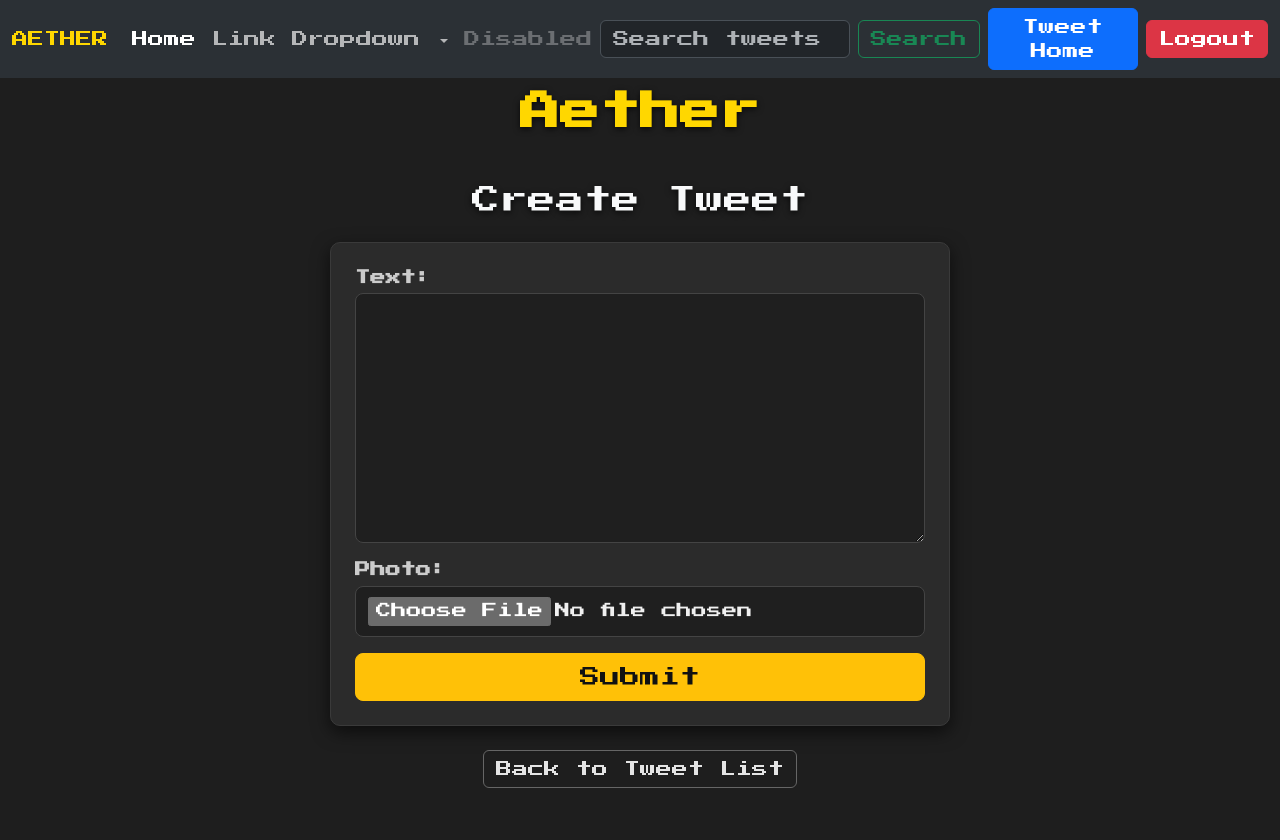
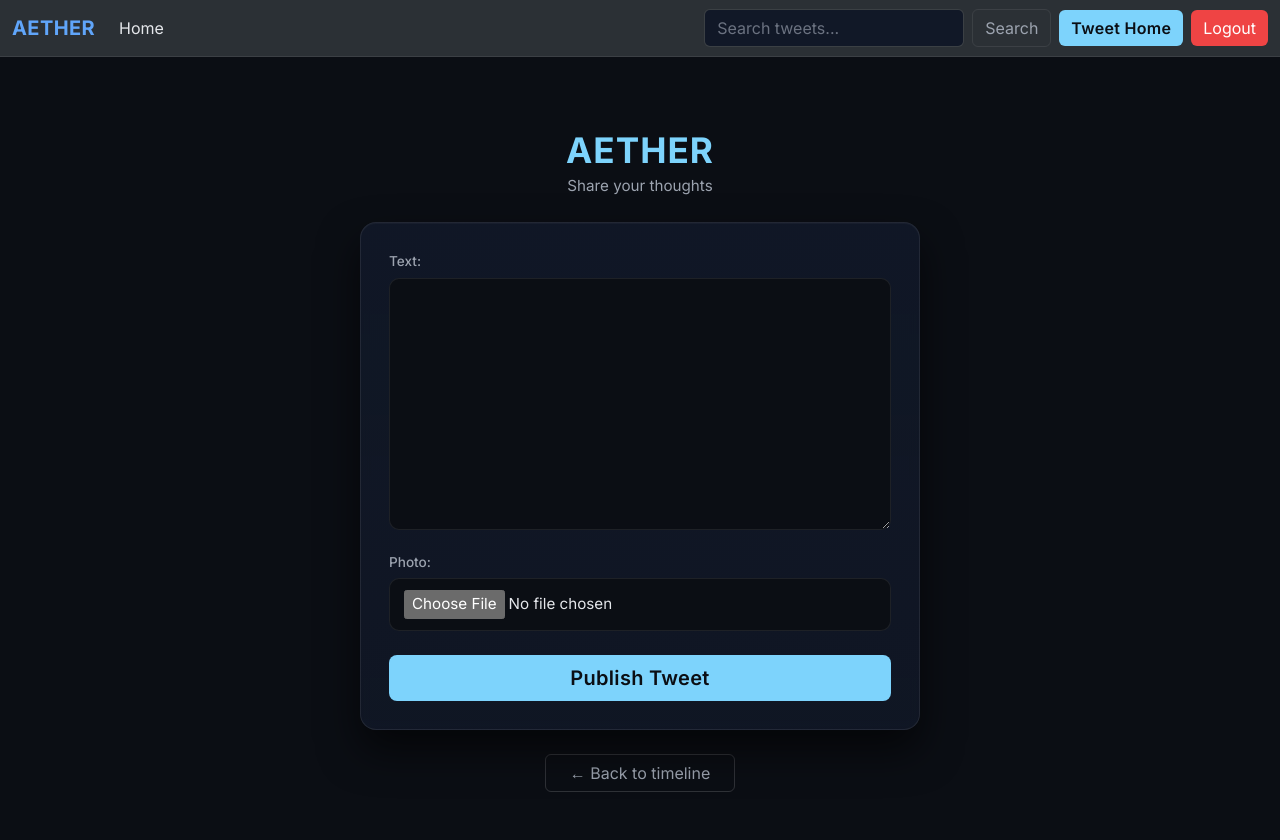
Before and after one commit to Sankalp55/AETHER, a Django app: page /tweet/create/ in a window 1280 px wide. Before the commit the page ends 788 px from the top, so only its background shows below. Run offline with Django 4.2, Linux system fonts and the light colour scheme; a user stored in the database is signed in.

Commit message:
blue theme

```diff
--- a/templates/layout.html
+++ b/templates/layout.html
@@ -7,85 +7,167 @@
     <meta name="viewport" content="width=device-width, initial-scale=1.0">
 
     <!-- Bootstrap -->
-    <link href="https://cdn.jsdelivr.net/npm/bootstrap@5.3.8/dist/css/bootstrap.min.css" rel="stylesheet" integrity="sha384-sRIl4kxILFvY47J16cr9ZwB07vP4J8+LH7qKQnuqkuIAvNWLzeN8tE5YBujZqJLB" crossorigin="anonymous">
+    <link href="https://cdn.jsdelivr.net/npm/bootstrap@5.3.8/dist/css/bootstrap.min.css" rel="stylesheet">
 
-    <!-- Google Font: Press Start 2P -->
-    <link href="https://fonts.googleapis.com/css2?family=Press+Start+2P&display=swap" rel="stylesheet">
+    <!-- Google Font: Inter -->
+    <link href="https://fonts.googleapis.com/css2?family=Inter:wght@400;500;600;700&display=swap" rel="stylesheet">
 
     <!-- Favicon -->
     <link rel="icon" type="image/png" href="{% static 'images/favicon.png' %}">
 
     <style>
+        :root {
+            --bg-main: #0B0E14;
+            --text-primary: #E5E7EB;
+            --text-secondary: #9CA3AF;
+            --text-muted: #6B7280;
+            --accent: #60A5FA; /* soft blue */
+            --border-subtle: rgba(255,255,255,0.08);
+        }
+
         body {
-            font-family: 'Press Start 2P', cursive !important;
+            font-family: 'Inter', sans-serif;
+            background-color: var(--bg-main);
+            color: var(--text-primary);
         }
+
+        /* Typography */
+        h1, h2, h3, h4, h5, h6 {
+            color: var(--text-primary);
+            font-weight: 600;
+        }
+
+        p {
+            color: var(--text-secondary);
+        }
+
+        small, .text-muted {
+            color: var(--text-muted) !important;
+        }
+
+        /* Navbar */
+        .navbar {
+            border-bottom: 1px solid var(--border-subtle);
+        }
+
         .navbar-brand {
-            font-size: 1rem;
+            color: var(--accent) !important;
+            font-weight: 700;
+            letter-spacing: 0.4px;
         }
-        .btn, .nav-link, .form-control, h1, h2, h3, h4, h5, h6 {
-            font-family: 'Press Start 2P', cursive !important;
+
+        .nav-link {
+            color: var(--text-secondary) !important;
+            transition: color 0.2s ease;
+        }
+
+        .nav-link:hover,
+        .nav-link.active {
+            color: var(--text-primary) !important;
+        }
+
+        /* Buttons */
+        .btn-primary {
+            background-color: var(--accent);
+            border: none;
+            color: #0B0E14;
+            font-weight: 600;
+        }
+
+        .btn-primary:hover {
+            background-color: #3B82F6;
+        }
+
+        .btn-outline-success {
+            border-color: var(--border-subtle);
+            color: var(--text-secondary);
+        }
+
+        .btn-outline-success:hover {
+            background-color: rgba(255,255,255,0.05);
+            color: var(--text-primary);
+        }
+
+        .btn-danger {
+            background-color: #EF4444;
+            border: none;
+        }
+
+        /* Inputs */
+        .form-control {
+            background-color: #111827;
+            border: 1px solid var(--border-subtle);
+            color: var(--text-primary);
+        }
+
+        .form-control::placeholder {
+            color: var(--text-muted);
+        }
+
+        .form-control:focus {
+            background-color: #111827;
+            border-color: var(--accent);
+            color: var(--text-primary);
+            box-shadow: none;
+        }
+
+        /* Layout */
+        .container {
+            max-width: 960px;
         }
     </style>
 
-    <title>
-        {% block title %}
-        AETHER
-        {% endblock %}
-    </title>
+    <title>{% block title %}AETHER{% endblock %}</title>
 </head>
+
 <body>
     <nav class="navbar navbar-expand-lg bg-body-tertiary">
         <div class="container-fluid">
-            <a class="navbar-brand" href="/tweet" style="color: #FFD700">AETHER</a>
-            <button class="navbar-toggler" type="button" data-bs-toggle="collapse" data-bs-target="#navbarSupportedContent" aria-controls="navbarSupportedContent" aria-expanded="false" aria-label="Toggle navigation">
+            <a class="navbar-brand" href="/tweet">AETHER</a>
+
+            <button class="navbar-toggler" type="button" data-bs-toggle="collapse"
+                data-bs-target="#navbarSupportedContent">
                 <span class="navbar-toggler-icon"></span>
             </button>
+
             <div class="collapse navbar-collapse" id="navbarSupportedContent">
                 <ul class="navbar-nav me-auto mb-2 mb-lg-0">
                     <li class="nav-item">
-                        <a class="nav-link active" aria-current="page" href="/tweet">Home</a>
-                    </li>
-                    <li class="nav-item">
-                        <a class="nav-link" href="#">Link</a>
-                    </li>
-                    <li class="nav-item dropdown">
-                        <a class="nav-link dropdown-toggle" href="#" role="button" data-bs-toggle="dropdown" aria-expanded="false">
-                            Dropdown
-                        </a>
-                        <ul class="dropdown-menu">
-                            <li><a class="dropdown-item" href="#">Action</a></li>
-                            <li><a class="dropdown-item" href="#">Another action</a></li>
-                            <li><hr class="dropdown-divider"></li>
-                            <li><a class="dropdown-item" href="#">Something else here</a></li>
-                        </ul>
-                    </li>
-                    <li class="nav-item">
-                        <a class="nav-link disabled" aria-disabled="true">Disabled</a>
+                        <a class="nav-link active" href="/tweet">Home</a>
                     </li>
                 </ul>
-                <form class="d-flex" role="search" method="get" action="{% url 'tweet_search' %}">
-                    <input class="form-control me-2" type="search" placeholder="Search tweets..."
-                    name="q" aria-label="Search" required>
-                    <button class="btn btn-outline-success" type="submit">Search</button>
+
+                <form class="d-flex" method="get" action="{% url 'tweet_search' %}">
+                    <input class="form-control me-2" type="search"
+                        placeholder="Search tweets..." name="q" required>
+                    <button class="btn btn-outline-success" type="submit">
+                        Search
+                    </button>
                 </form>
 
-                <a href="{% url 'tweet_list' %}" class="btn btn-primary mx-2">Tweet Home</a>
+                <a href="{% url 'tweet_list' %}" class="btn btn-primary mx-2">
+                    Tweet Home
+                </a>
+
                 {% if user.is_authenticated %}
                 <form method="post" action="{% url 'logout'%}">
                     {% csrf_token %}
                     <button class="btn btn-danger" type="submit">Logout</button>
                 </form>
                 {% else %}
-                <a href="{% url 'register' %}" class="btn btn-primary mx-2">Register</a>
-                <a href="{% url 'login' %}" class="btn btn-success mx-2">Login</a>
+                <a href="{% url 'register' %}" class="btn btn-primary mx-2">
+                    Register
+                </a>
+                <a href="{% url 'login' %}" class="btn btn-success mx-2">
+                    Login
+                </a>
                 {% endif %}
             </div>
         </div>
     </nav>
 
-    <div class="container">
+    <div class="container mt-4">
         {% block content %}
-
         {% endblock %}
     </div>
 </body>
--- a/tweet/templates/tweet_form.html
+++ b/tweet/templates/tweet_form.html
@@ -1,106 +1,161 @@
 {% extends "layout.html" %}
 
 {% block title %}
-AETHER
+AETHER | Compose
 {% endblock %}
 
 {% block content %}
-<div class="container ">
-  <div class="form-wrap mx-auto" style="max-width:640px;">
-    <h1 class="text-center mb-5 fw-bold" style="color: #FFD700;">Aether</h1>
+<div class="container py-5">
+  <div class="form-wrap mx-auto">
 
-    <h3 class="text-center text-light mb-4">
-      {% if form.instance.pk %} Edit Tweet {% else %} Create Tweet {% endif %}
-    </h3>
+    <!-- Title -->
+    <h1 class="text-center aether-title">
+      AETHER
+    </h1>
 
-    <form method="post" enctype="multipart/form-data" class="dark-form p-4">
+    <p class="text-center form-subtitle mb-4">
+      {% if form.instance.pk %}
+        Edit your tweet
+      {% else %}
+        Share your thoughts
+      {% endif %}
+    </p>
+
+    <!-- Form -->
+    <form method="post" enctype="multipart/form-data" class="dark-form">
       {% csrf_token %}
       {{ form.as_p }}
-      <div class="d-grid mt-3">
-        <button class="btn btn-warning btn-lg" type="submit">Submit</button>
+
+      <div class="d-grid mt-4">
+        <button class="btn btn-primary btn-lg" type="submit">
+          {% if form.instance.pk %} Update Tweet {% else %} Publish Tweet {% endif %}
+        </button>
       </div>
     </form>
 
     <div class="text-center mt-4">
-      <a href="{% url 'tweet_list' %}" class="btn btn-outline-light">Back to Tweet List</a>
+      <a href="{% url 'tweet_list' %}" class="btn btn-outline-secondary px-4">
+        ← Back to timeline
+      </a>
     </div>
+
   </div>
 </div>
 
 <style>
-  /* page */
-  body {
-    background: #1e1e1e;        /* dark grey tone */
-    color: #e4e4e4;
-    min-height: 100vh;
-    font-family: "Segoe UI", Tahoma, Geneva, Verdana, sans-serif;
+  /* Layout */
+  .form-wrap {
+    max-width: 560px;
   }
 
-  /* container */
-  .form-wrap { padding: 10px; }
-
-  /* form box */
-  .dark-form {
-    background: #2b2b2b;        /* slightly lighter grey for contrast */
-    border: 1px solid #3a3a3a;
-    border-radius: 10px;
-    box-shadow: 0 6px 18px rgba(0,0,0,0.6);
+  /* Title */
+  .aether-title {
+    font-size: 2.2rem;
+    font-weight: 700;
+    letter-spacing: 1px;
+    color: #7DD3FC; /* softer blue */
+    margin-bottom: 0.25rem;
   }
 
-  /* form fields */
-  .dark-form p { margin-bottom: 0.75rem; }
+  .form-subtitle {
+    font-size: 0.95rem;
+    color: #9CA3AF;
+    font-weight: 400;
+  }
+
+  /* Form card */
+  .dark-form {
+    background: linear-gradient(
+      180deg,
+      rgba(17,24,39,0.95),
+      rgba(17,24,39,0.85)
+    );
+    border: 1px solid rgba(255,255,255,0.08);
+    border-radius: 16px;
+    padding: 28px;
+    box-shadow:
+      0 20px 40px rgba(0,0,0,0.6),
+      inset 0 1px 0 rgba(255,255,255,0.03);
+    backdrop-filter: blur(6px);
+  }
+
+  /* Form fields */
+  .dark-form p {
+    margin-bottom: 1rem;
+  }
+
   .dark-form label {
     display: block;
-    font-weight: 600;
-    margin-bottom: 0.25rem;
-    color: #cccccc;
-    font-size: 0.95rem;
+    font-size: 0.85rem;
+    font-weight: 500;
+    margin-bottom: 0.4rem;
+    color: #9CA3AF;
   }
+
   .dark-form input,
   .dark-form textarea,
   .dark-form select {
     width: 100%;
-    padding: 10px 12px;
-    border-radius: 8px;
-    border: 1px solid #444;
-    background: #1f1f1f;
-    color: #f0f0f0;
+    padding: 11px 14px;
+    border-radius: 10px;
+    border: 1px solid rgba(255,255,255,0.08);
+    background-color: #0B0E14;
+    color: #E5E7EB;
     font-size: 0.95rem;
-    box-sizing: border-box;
+    transition: border-color 0.2s ease, box-shadow 0.2s ease;
   }
-  .dark-form textarea { min-height: 110px; resize: vertical; }
+
+  .dark-form textarea {
+    min-height: 140px;
+    resize: vertical;
+  }
 
   .dark-form input::placeholder,
   .dark-form textarea::placeholder {
-    color: #888;
+    color: #6B7280;
   }
 
   .dark-form input:focus,
   .dark-form textarea:focus,
   .dark-form select:focus {
     outline: none;
-    border-color: #666;
-    box-shadow: 0 0 8px rgba(255,255,255,0.05);
+    border-color: #7DD3FC;
+    box-shadow: 0 0 0 3px rgba(125,211,252,0.15);
+    background-color: #0B0E14;
   }
 
-  /* buttons / links */
-  .btn-warning { --bs-btn-bg: #ffc107; --bs-btn-border-color: #ffc107; color: #111; }
-  .btn-outline-light {
-    color: #e4e4e4;
-    border-color: #666;
-    background: transparent;
-  }
-  .btn-outline-light:hover {
-    background: #333;
+  /* Buttons */
+  .btn-primary {
+    background-color: #7DD3FC;
+    border: none;
+    color: #0B0E14;
+    font-weight: 600;
+    letter-spacing: 0.3px;
   }
 
-  /* headings */
-  h1, h3 { text-shadow: 0 2px 6px rgba(0,0,0,0.7); }
+  .btn-primary:hover {
+    background-color: #38BDF8;
+  }
 
-  /* responsive tweaks */
+  .btn-outline-secondary {
+    color: #9CA3AF;
+    border-color: rgba(255,255,255,0.15);
+  }
+
+  .btn-outline-secondary:hover {
+    background-color: rgba(255,255,255,0.05);
+    color: #E5E7EB;
+  }
+
+  /* Mobile tweaks */
   @media (max-width: 576px) {
-    .dark-form { padding: 16px; }
-    h1 { font-size: 1.4rem; }
+    .aether-title {
+      font-size: 1.7rem;
+    }
+
+    .dark-form {
+      padding: 20px;
+    }
   }
 </style>
 {% endblock %}
```
Also changed, not shown: tweet/templates/tweet_confirm_delete.html (+64 -8 lines), tweet/templates/tweet_list.html (+88 -62 lines), tweet/templates/tweet_search.html (+104 -58 lines), db.sqlite3.
